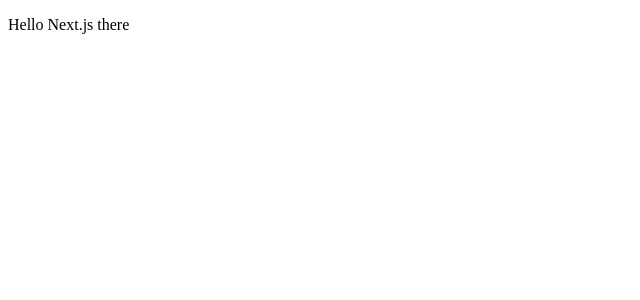
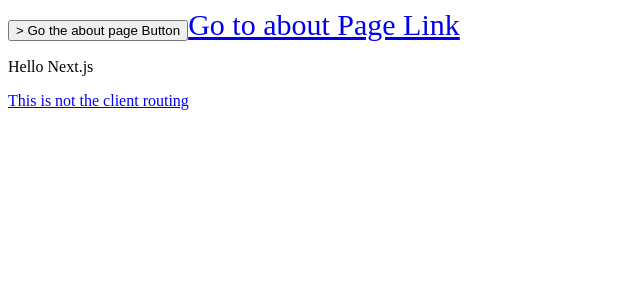
Before and after one commit to codeShaurya/next-js, a Next.js app: page / in a window 1280 px wide. Shown: the top 300 px of the page, without its empty margins (0-640 px from the left). Built offline with nearby package versions, Linux system fonts and the light colour scheme.

Commit message:
all the basic were covered

```diff
--- a/pages/index.js
+++ b/pages/index.js
@@ -1,6 +1,15 @@
+import Link from "next/link";
+
 const Index = () => (
   <div>
-    <p>Hello Next.js there</p>
+    <Link href="/about">
+      <button>> Go the about page Button </button>
+    </Link>
+    <Link href="/about">
+      <a style={{ fontSize: "30px" }}>Go to about Page Link</a>
+    </Link>
+    <p>Hello Next.js</p>
+    <a href="/about">This is not the client routing</a>
   </div>
 );
 
```
Also changed, not shown: pages/about.js (+9 -0 lines).
